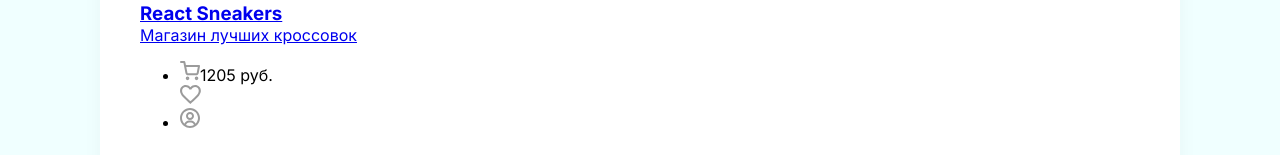
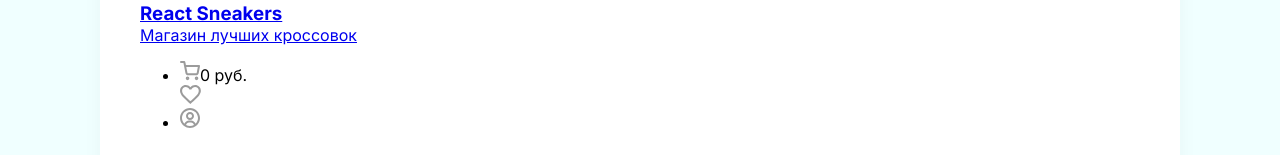
Before and after one commit to KoldaevAlexey/Sneakers, a React (Create React App) app: page /favorites in a window 1280 px wide. Shown: the part 132-287 px from the top of the page. Built offline with nearby package versions, Linux system fonts and the light colour scheme; no server answers; a web font is replaced by a local one.

Commit message:
Меняется общая сумма заказа в хэдере и корзине. Добавил useContext

```diff
--- a/src/App.js
+++ b/src/App.js
@@ -1,5 +1,6 @@
 import React from "react";
 import { Routes, Route } from "react-router-dom";
+import StoreContext from "./context";
 import axios from "axios";
 import Home from "./pages/Home";
 import Favorites from "./pages/Favorites";
@@ -98,17 +99,30 @@
         setSearchItems("");
     };
 
+    function cartTotalPrice(items) {
+        let sum = 0;
+        cartItems.forEach((item) => {
+            sum += item.price;
+        });
+        return sum;
+    }
+
     return (
+        <StoreContext.Provider value={{ items, cartItems, favoriteItems }}>
             <div className="wrapper clear">
                 {toggleCart && (
                     <Cart
                         items={cartItems}
                         removeItem={removeItemCart}
                         closeCart={() => setToggleCart(false)}
+                        cartTotalPrice={cartTotalPrice}
                     />
                 )}
 
-            <Header showCart={() => setToggleCart(true)} />
+                <Header
+                    showCart={() => setToggleCart(true)}
+                    cartTotalPrice={cartTotalPrice}
+                />
 
                 <Routes>
                     <Route
@@ -131,13 +145,13 @@
                         exact
                         element={
                             <Favorites
-                            items={favoriteItems}
                                 handlerAddToFavorite={handlerAddToFavorite}
                             />
                         }
                     ></Route>
                 </Routes>
             </div>
+        </StoreContext.Provider>
     );
 }
 
--- a/src/components/Cart.js
+++ b/src/components/Cart.js
@@ -1,12 +1,4 @@
-function Cart({ closeCart, removeItem, items = [] }) {
-    const sumTotalPrice = (card) => {
-        let sum = 0;
-        card.forEach((item) => {
-            sum += item.price;
-        });
-        return sum;
-    };
-
+function Cart({ closeCart, removeItem, items = [], cartTotalPrice }) {
     return (
         <div className="cart_wrapper">
             <div className="cart">
@@ -48,7 +40,7 @@
                         <li className="d-flex justify-between">
                             <span>Итого:</span>
                             <div></div>
-                            <b>{sumTotalPrice(items)} руб.</b>
+                            <b>{cartTotalPrice(items)} руб.</b>
                         </li>
                         <li className="d-flex justify-between">
                             <span>Налог 5%:</span>
--- a/src/components/Header.js
+++ b/src/components/Header.js
@@ -1,6 +1,10 @@
+import React from "react";
 import { Link } from "react-router-dom";
+import StoreContext from "../context";
 
 function Header(props) {
+    const { cartItems } = React.useContext(StoreContext);
+
     return (
         <header className="d-flex justify-between align-center">
             <Link to="/">
@@ -49,7 +53,12 @@
                             strokeLinejoin="round"
                         />
                     </svg>
-                    <span>1205 руб.</span>
+                    <span>
+                        {cartItems.length > 0
+                            ? props.cartTotalPrice(cartItems)
+                            : 0}{" "}
+                        руб.
+                    </span>
                 </li>
                 <Link to="/favorites">
                     <img
--- /dev/null
+++ b/src/context.js
@@ -0,0 +1,5 @@
+import React from "react";
+
+const StoreContext = React.createContext({});
+
+export default StoreContext;
--- a/src/pages/Favorites.jsx
+++ b/src/pages/Favorites.jsx
@@ -1,13 +1,17 @@
+import React from "react";
 import Card from "../components/Card";
+import StoreContext from "../context";
 
-function Favorites({ items, handlerAddToFavorite }) {
+function Favorites({ handlerAddToFavorite }) {
+    const { favoriteItems } = React.useContext(StoreContext);
+
     return (
         <div className="content p-40">
             <div className="d-flex mb-40 align-center justify-between">
                 <h1>Избранное</h1>
             </div>
             <div className="cards_container d-flex flex-wrap">
-                {items.map((item) => (
+                {favoriteItems.map((item) => (
                     <Card
                         favorited={true}
                         addToFavorite={handlerAddToFavorite}
--- a/src/pages/Home.jsx
+++ b/src/pages/Home.jsx
@@ -9,7 +9,6 @@
     handlerAddItemCart,
     handlerAddToFavorite,
     loaded,
-    totalPrice,
 }) {
     return (
         <div className="content p-40">
```
Lines whose indentation alone changed are shown as unchanged.
